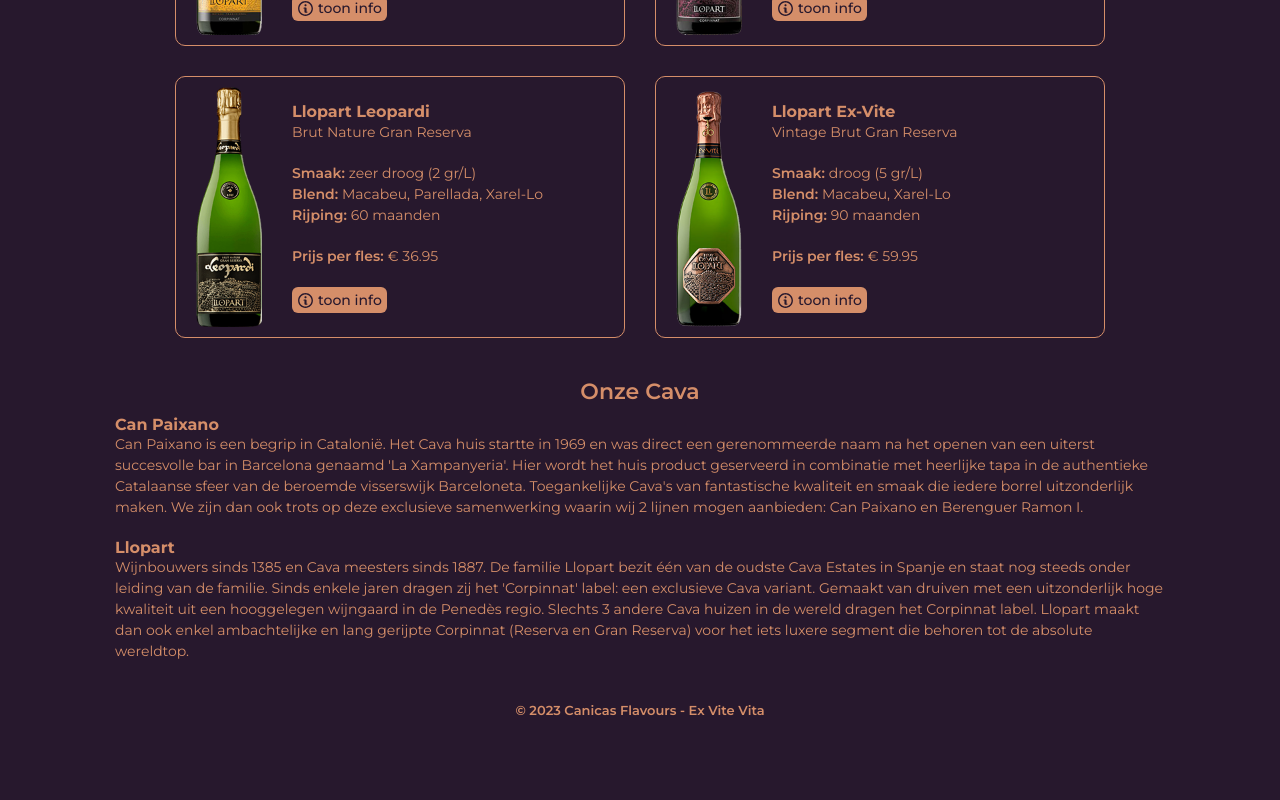
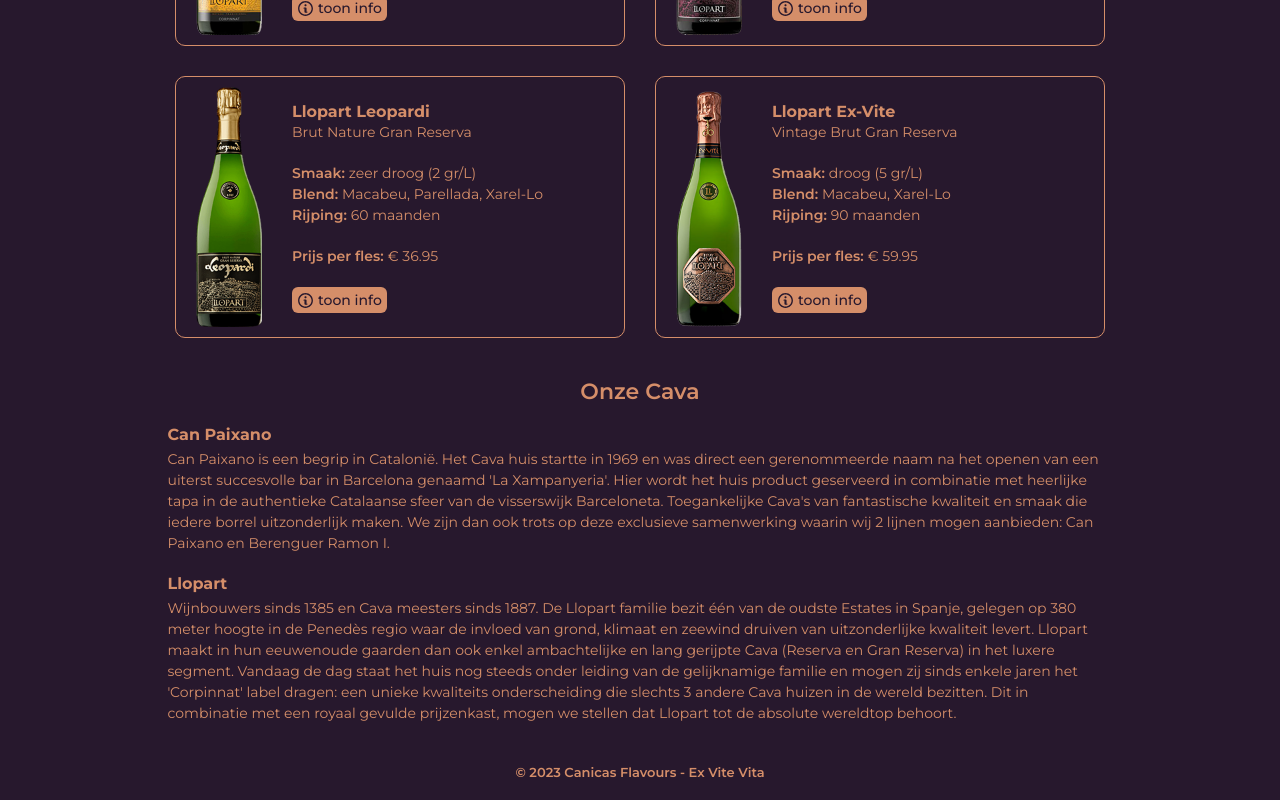
Before and after one commit to EdwinSch/canicas-flavours-2023, a React (Vite) app: page / in a window 1280 px wide. Shown: the part 1320-2120 px from the top of the page. Before the commit the page ends 2058 px from the top, so only its background shows below. Built offline with nearby package versions, Linux system fonts and the light colour scheme.

Commit message:
fixes from user test 2

```diff
--- a/src/App.jsx
+++ b/src/App.jsx
@@ -8,7 +8,7 @@
     <main>
       <Header />
       <Grid />
-      <GeneralInfo />
+      {/* <GeneralInfo /> */}
       <Footer />
     </main>
   );
--- a/src/components/GeneralInfo.jsx
+++ b/src/components/GeneralInfo.jsx
@@ -8,7 +8,7 @@
         was direct een gerenommeerde naam na het openen van een uiterst
         succesvolle bar in Barcelona genaamd 'La Xampanyeria'. Hier wordt het
         huis product geserveerd in combinatie met heerlijke tapa in de
-        authentieke Catalaanse sfeer van de beroemde visserswijk Barceloneta.
+        authentieke Catalaanse sfeer van de visserswijk Barceloneta.
         Toegankelijke Cava's van fantastische kwaliteit en smaak die iedere
         borrel uitzonderlijk maken. We zijn dan ook trots op deze exclusieve
         samenwerking waarin wij 2 lijnen mogen aanbieden: Can Paixano en
@@ -16,15 +16,17 @@
       </p>
       <h5>Llopart</h5>
       <p className="about-txt">
-        Wijnbouwers sinds 1385 en Cava meesters sinds 1887. De familie Llopart
-        bezit één van de oudste Cava Estates in Spanje en staat nog steeds onder
-        leiding van de familie. Sinds enkele jaren dragen zij het 'Corpinnat'
-        label: een exclusieve Cava variant. Gemaakt van druiven met een
-        uitzonderlijk hoge kwaliteit uit een hooggelegen wijngaard in de Penedès
-        regio. Slechts 3 andere Cava huizen in de wereld dragen het Corpinnat
-        label. Llopart maakt dan ook enkel ambachtelijke en lang gerijpte
-        Corpinnat (Reserva en Gran Reserva) voor het iets luxere segment die
-        behoren tot de absolute wereldtop.
+        Wijnbouwers sinds 1385 en Cava meesters sinds 1887. De Llopart familie
+        bezit één van de oudste Estates in Spanje, gelegen op 380 meter hoogte
+        in de Penedès regio waar de invloed van grond, klimaat en zeewind
+        druiven van uitzonderlijke kwaliteit levert. Llopart maakt in hun
+        eeuwenoude gaarden dan ook enkel ambachtelijke en lang gerijpte Cava
+        (Reserva en Gran Reserva) in het luxere segment. Vandaag de dag staat
+        het huis nog steeds onder leiding van de gelijknamige familie en mogen
+        zij sinds enkele jaren het 'Corpinnat' label dragen: een unieke
+        kwaliteits onderscheiding die slechts 3 andere Cava huizen in de wereld
+        bezitten. Dit in combinatie met een royaal gevulde prijzenkast, mogen we
+        stellen dat Llopart tot de absolute wereldtop behoort.
       </p>
     </section>
   );
--- a/src/components/Grid.jsx
+++ b/src/components/Grid.jsx
@@ -1,5 +1,7 @@
 import assortment from "../data";
 import Item from "./Item";
+
+import GeneralInfo from "../components/GeneralInfo";
 
 const Grid = () => {
   return (
@@ -7,7 +9,6 @@
       <p className="viewport-error">
         Please view this site on a bigger window or device.
       </p>
-
       <h1>december assortiment 2023</h1>
       {/* Grid map */}
       <section className="assortment-container">
@@ -15,6 +16,7 @@
           return <Item key={item.id} {...item} />;
         })}
       </section>
+      <GeneralInfo />
     </>
   );
 };
--- a/src/data.jsx
+++ b/src/data.jsx
@@ -73,7 +73,7 @@
     rijping: "18-20 maanden",
     prijs: 23.25,
     uitverkocht: false,
-    info: "Deze fantastische Corpinnat vertelt je alles over de uitzonderlijke kwaliteit van Llopart. Strogeel van kleur, een delicate bubbel en een aroma van wit fruit met een vleugje Middellandse zeewind. Met een minimale rijping van 18 maanden is deze Reserva is 1 van populairste producten van Llopart en een absolute all-round topper in het iets luxere segment. De kroon op iedere dinner tafel!",
+    info: "Deze fantastische Corpinnat vertelt je alles over de uitzonderlijke kwaliteit van Llopart. Strogeel van kleur, een delicate bubbel en een aroma van wit fruit met een vleugje Middellandse zeewind. Met een minimale rijping van 18 maanden is deze Reserva is 1 van populairste producten van Llopart en een absolute all-round topper in het luxere segment. De kroon op iedere dinner tafel!",
   },
   {
     id: 6,
--- a/src/index.css
+++ b/src/index.css
@@ -268,13 +268,18 @@
 
 /* ---GENERAL INFO COMPONENT */
 .gen-info-container {
-  /* border: var(--inspect); */
+  width: 90%;
+  margin: 0 auto;
   display: flex;
   flex-direction: column;
   align-items: center;
 
+  @media only screen and (max-width: 500px) {
+    width: 100%;
+  }
+
   & h4 {
-    margin: 20px 0 10px 0;
+    margin: 20px 0;
     width: fit-content;
     text-transform: capitalize;
     font-size: 22px;
@@ -286,6 +291,7 @@
   }
 
   & h5 {
+    margin-bottom: 5px;
     font-size: 16px;
     width: 100%;
   }
@@ -297,6 +303,7 @@
 
   @media only screen and (max-width: 450px) {
     & h5 {
+      margin-bottom: 3px;
       font-size: 14px;
     }
     .about-txt {
```
